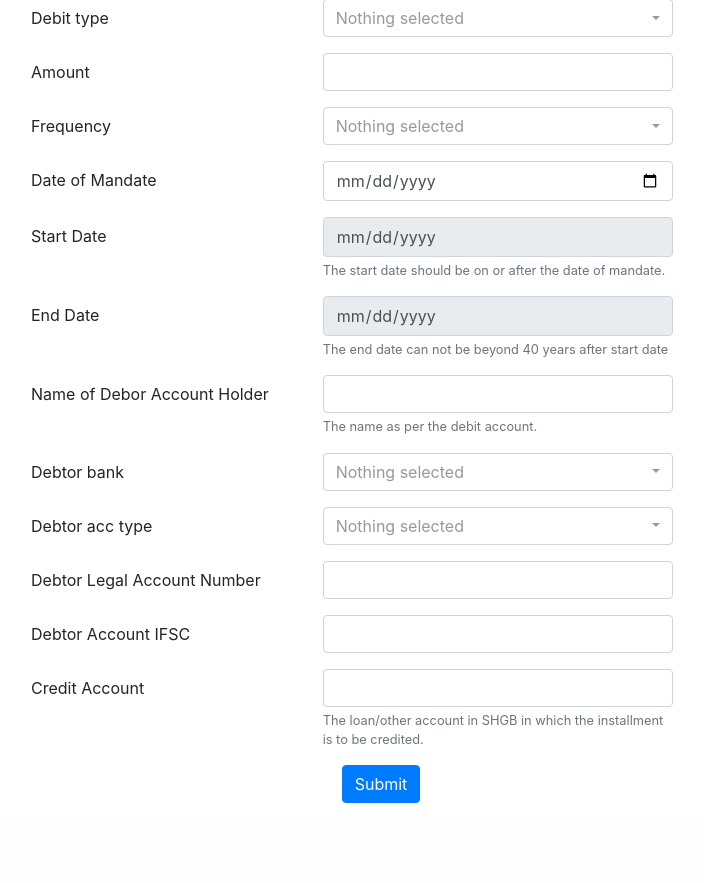
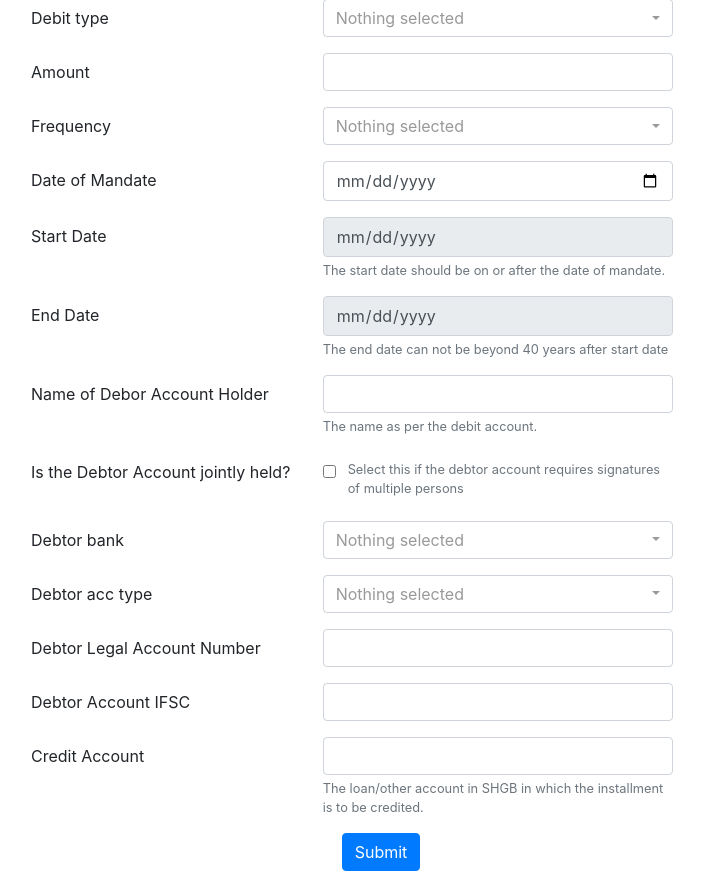
Before and after one commit to thegaurav15/mms, a Django app: page /mandates/create/ in a window 1280 px wide. Shown: the part 121-1004 px from the top of the page, without its empty margins (259-963 px from the left). Before the commit the page ends 924 px from the top, so only its background shows below. Run offline with Django 5.2, Linux system fonts and the light colour scheme; data comes from the database, SQL or seed files in the repository; both versions use the stored data as it was after the commit; some libraries are stand-ins or nearby versions.

Commit message:
joint account

```diff
--- a/mandate/forms.py
+++ b/mandate/forms.py
@@ -29,6 +29,9 @@ class MandateForm(ModelForm):
 			"start_date",
 			"end_date",
 			"debtor_name",
+			"debtor_joint",
+			"debtor_name_2",
+			"debtor_name_3",
 			"debtor_bank",
 			"debtor_acc_type",
 			"debtor_acc_no",
@@ -41,6 +44,8 @@ class MandateForm(ModelForm):
 			"end_date": forms.DateInput(attrs={'type': 'date', 'class': 'form-control'}),
 			"amount": forms.DateInput(attrs={'class': 'form-control', 'type': 'number', 'step': '0.01', 'min': '0.01', 'max': '10000000'}),
 			"debtor_name": forms.DateInput(attrs={'class': 'form-control'}),
+			"debtor_name_2": forms.DateInput(attrs={'class': 'form-control'}),
+			"debtor_name_3": forms.DateInput(attrs={'class': 'form-control'}),
 			"debtor_acc_no": forms.DateInput(attrs={'class': 'form-control'}),
 			"debtor_acc_ifsc": forms.DateInput(attrs={'class': 'form-control', 'pattern': r'[A-Za-z]{4}\w{7}'}),
 			"credit_account": forms.DateInput(attrs={'class': 'form-control', 'maxlength': '14', 'pattern': r'\d{4}\w{10}'}),
--- a/mandate/models.py
+++ b/mandate/models.py
@@ -2,6 +2,7 @@ from django.db import models
 from django.db.models import Q, F, CheckConstraint, UniqueConstraint
 from django.contrib.auth.models import User, AnonymousUser
 from datetime import datetime
+from django.core.exceptions import ValidationError
 
 
 class DebtorBank(models.Model):
@@ -52,6 +53,9 @@ class Mandate(models.Model):
 	start_date = models.DateField(verbose_name='Start Date', help_text="The start date should be on or after the date of mandate.")
 	end_date = models.DateField(verbose_name='End Date', help_text="The end date can not be beyond 40 years after start date ")
 	debtor_name = models.CharField(max_length=300, verbose_name='Name of Debor Account Holder', help_text="The name as per the debit account.")
+	debtor_joint = models.BooleanField(default=False, verbose_name='Is the Debtor Account jointly held?', help_text="Select this if the debtor account requires signatures of multiple persons")
+	debtor_name_2 = models.CharField(blank=True, null=True, max_length=300, verbose_name='Name of Debor Account Holder 2', help_text='Mandatory. At least one additional name required for joint account.')
+	debtor_name_3 = models.CharField(blank=True, null=True, max_length=300, verbose_name='Name of Debor Account Holder 3', help_text='Optional')
 	debtor_bank = models.ForeignKey(DebtorBank, on_delete=models.PROTECT, verbose_name='Debtor Bank')
 	debtor_acc_type = models.CharField(max_length=10, choices=acc_type_choices, verbose_name='Debtor Account Type')
 	debtor_acc_no = models.CharField(max_length=100, verbose_name='Debtor Legal Account Number')
@@ -71,6 +75,10 @@ class Mandate(models.Model):
 	submit_user = models.ForeignKey(User, on_delete=models.PROTECT, related_name="submit", null=True)
 	lm_time = models.DateTimeField(null=True)
 	is_deleted = models.BooleanField(default=False)
+
+	def clean(self):
+		if self.debtor_joint == True and self.debtor_name_2 is None:
+			raise ValidationError("At lease one additional account holder name required for joint account.")
 
 	def get_ref(self):
 		return 'HGBX' + self.create_time.strftime(r'%Y%m%d') + str(self.seq_no).zfill(6)
--- a/mandate/static/mandate/form_validate.js
+++ b/mandate/static/mandate/form_validate.js
@@ -1,5 +1,16 @@
 id_start_date.setAttribute('disabled', '');
 id_end_date.setAttribute('disabled', '');
+let d2 = document.getElementById('id_debtor_name_2');
+let d3 = document.getElementById('id_debtor_name_3');
+let ct_d2 = d2.parentElement.parentElement;
+let ct_d3 = d3.parentElement.parentElement;
+
+// initially hide account name 2, 3
+d2.setAttribute('disabled', true);
+ct_d2.style.display = 'none';
+d3.setAttribute('disabled', true);
+ct_d3.style.display = 'none';
+d2.setAttribute('required', 'true');
 
 function validIcon(elem) {
     if (elem.value == '') {
@@ -40,8 +51,9 @@ function resetValidIcon(elem) {
 }
 
 form.addEventListener('change', function(e) {
-    console.log(e.target.id);
-    if (e.target.type == 'radio') {
+    // console.log(e.target.id);
+    if (e.target.name == 'debtor_joint') {
+        jointToggle(e.target.checked);
         return;
     }
     validIcon(e.target);
@@ -93,3 +105,22 @@ id_debtor_acc_ifsc.addEventListener('change', function() {
 id_credit_account.addEventListener('change', function() {
     this.value = this.value.toUpperCase();
 });
+
+function jointToggle(checked) {
+    if(checked) {
+        d2.removeAttribute('disabled');
+        ct_d2.style.display = '';
+        d3.removeAttribute('disabled');
+        ct_d3.style.display = '';
+    } else {
+        d2.setAttribute('disabled', true);
+        d2.value = '';
+        d2.dispatchEvent(new Event('change', {bubbles: true}));
+        ct_d2.style.display = 'none';
+
+        d3.setAttribute('disabled', true);
+        d3.value = '';
+        ct_d3.style.display = 'none';
+        d3.dispatchEvent(new Event('change', {bubbles: true}));
+    };
+}
--- /dev/null
+++ b/mandate/static/mandate/mandate_form.css
@@ -0,0 +1,5 @@
+.joint-container {
+    display: grid;
+    grid-template-columns: auto 1fr;
+    grid-gap: 12px;
+}
--- a/mandate/templates/mandate/mandate_form.html
+++ b/mandate/templates/mandate/mandate_form.html
@@ -2,6 +2,10 @@
 
 {% load extras %}
 {% load static %}
+
+{% block stylesheet %}
+<link rel="stylesheet" href="{% static 'mandate/mandate_form.css' %}">
+{% endblock %}
 
 {% block content %}
 <h5 class="mb-4">Please enter the details of mandate</h5>
@@ -13,6 +17,25 @@
 	{% for field in form %}
     <div class="form-group row no-gutters">
 
+		<!-- If blocks for field specific layout -->
+		{% if field.name == 'debtor_joint' %}
+		<label for="id_{{ field.name }}" class="col-sm-5 col-form-label">
+			{{ field.label }}
+			{% if field.errors %}
+			<small class="form-text text-danger m-0 p-0">{{ field.errors.as_text }}</small>
+			{% endif %}
+		</label>
+
+		<div class="col-sm-6 col-form-label">
+			<div class="joint-container">
+				<div>{{ field }}</div>
+				<small class="text-muted">{{ field.help_text }}</small>
+			</div>
+		</div>
+
+
+		<!-- Block for general fields -->
+		{% else %}
 		<label for="id_{{ field.name }}" class="col-sm-5 col-form-label">
 			{{ field.label }}
 			{% if field.errors %}
@@ -28,6 +51,8 @@
 			{% endif %}
 
 		</div>
+		{% endif %}
+
 		<div class="col-sm-1 col-form-label font-weight-bold px-2">
 			<span id="id_{{ field.name }}_y" class="text-success d-none">✓</span>
 			<span id="id_{{ field.name }}_n" class="text-danger d-none">X</span>
```
Also changed, not shown: mandate/templates/mandate/mandate_print.html (+13 -24 lines), db.sqlite3, mandate/migrations/0032_mandate_debtor_joint_mandate_debtor_name_2_and_more.py (added), mandate/migrations/0033_alter_mandate_debtor_joint_and_more.py (added), mandate/migrations/0034_alter_mandate_debtor_joint.py (added), mandate/migrations/0035_alter_mandate_debtor_name_2_and_more.py (added), mandate/migrations/0036_alter_mandate_debtor_name_2.py (added).
